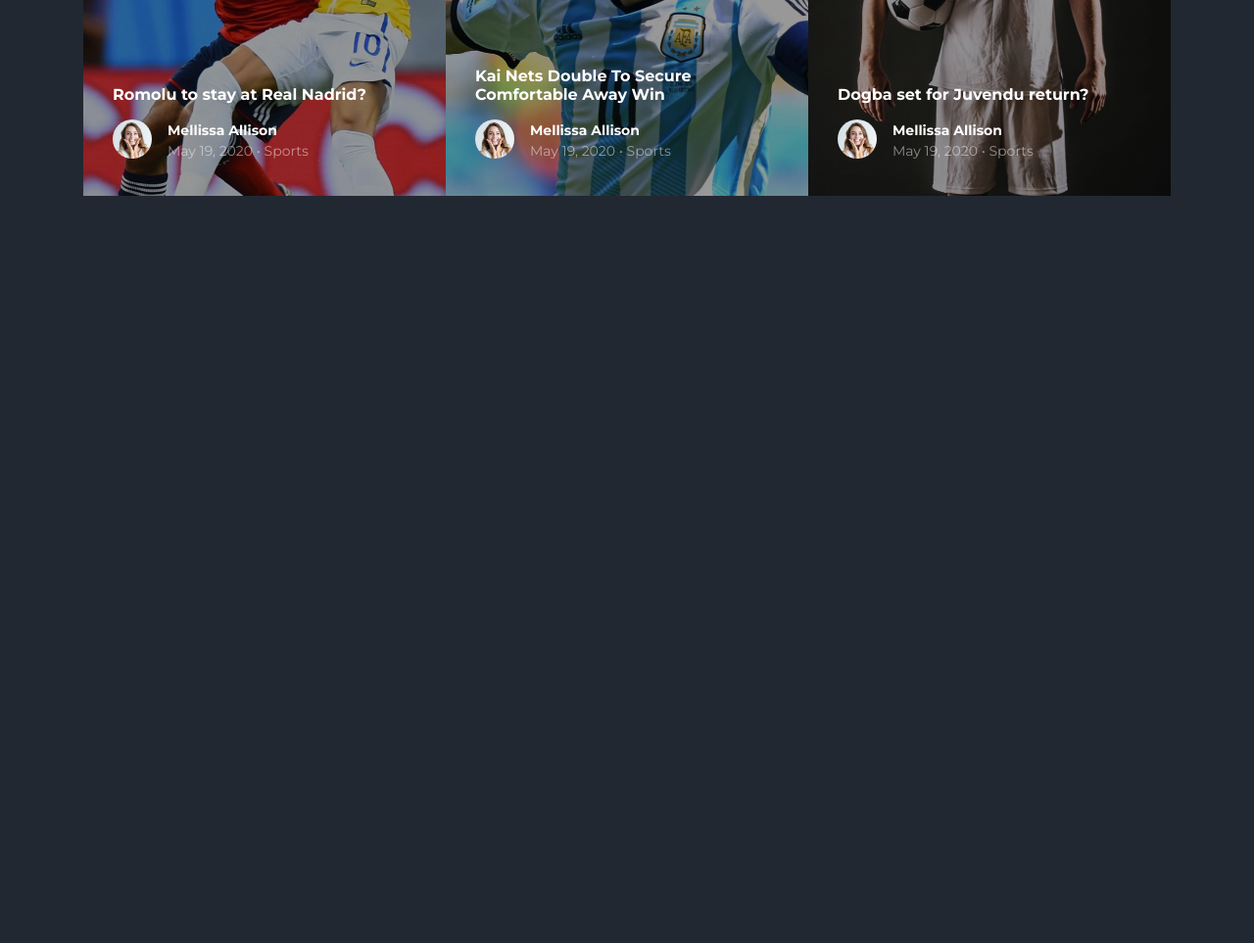
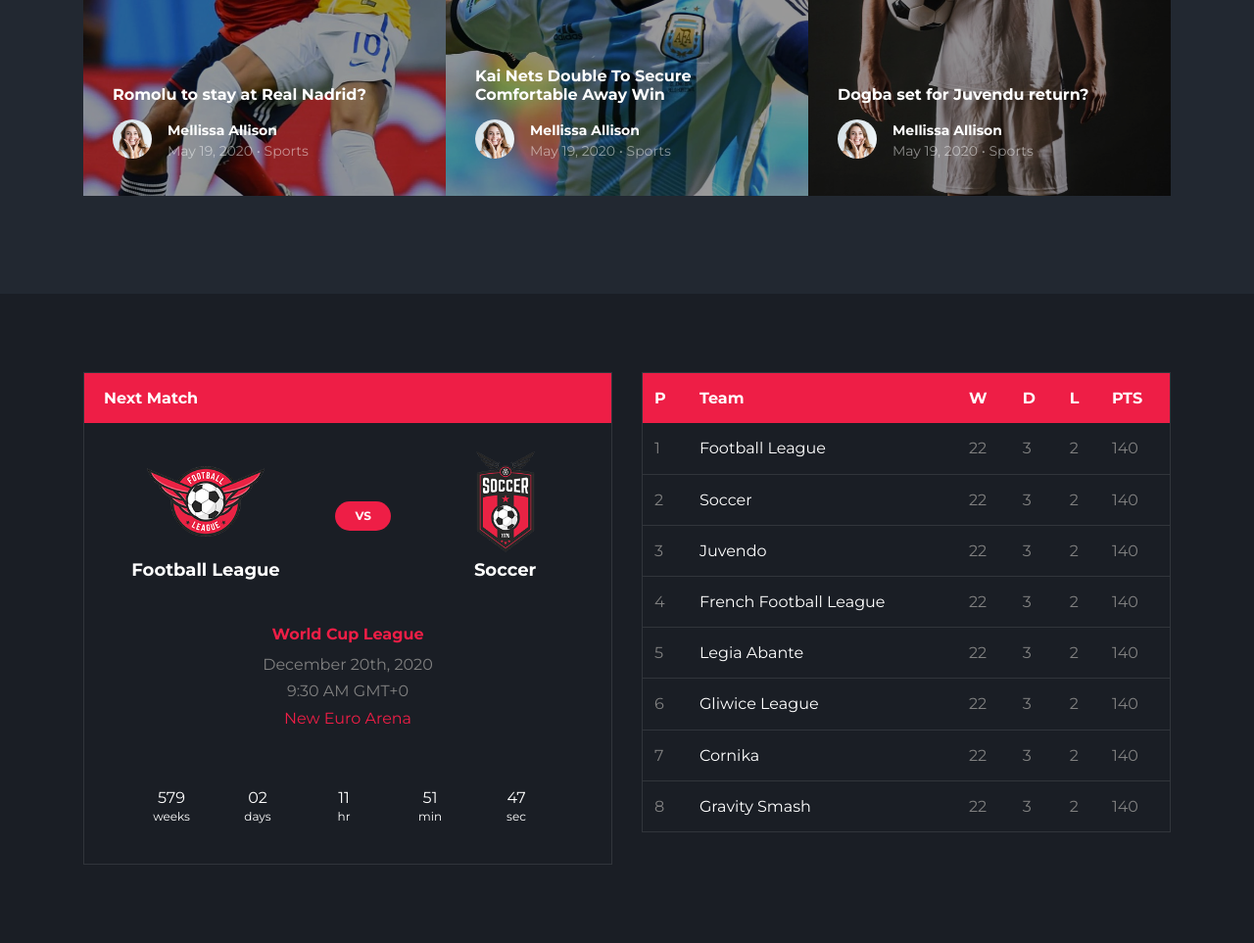
Before and after one commit to 042TechToGoodUse/DestinySoccerAcademy-Frontend, a plain HTML site: page index.html in a window 1280 px wide. Shown: the part 1469-2432 px from the top of the page at 98% size. Before the commit the page ends 1769 px from the top, so only its background shows below. Drawn offline with Linux system fonts and the light colour scheme; files whose address does not match are found by name.

Commit message:
adding site section div
adding site section showing likely matches/ academy table

```diff
--- a/index.html
+++ b/index.html
@@ -212,7 +212,133 @@
           </div>
 
         </div>
+    </div>
+
+    <div class="site-section bg-dark">
+      <div class="container">
+        <div class="row">
+          <div class="col-lg-6">
+            <div class="widget-next-match">
+              <div class="widget-title">
+                <h3>Next Match</h3>
+              </div>
+              <div class="widget-body mb-3">
+                <div class="widget-vs">
+                  <div class="d-flex align-items-center justify-content-around justify-content-between w-100">
+                    <div class="team-1 text-center">
+                      <img src="images/logo_1.png" alt="Image">
+                      <h3>Football League</h3>
+                    </div>
+                    <div>
+                      <span class="vs"><span>VS</span></span>
+                    </div>
+                    <div class="team-2 text-center">
+                      <img src="images/logo_2.png" alt="Image">
+                      <h3>Soccer</h3>
+                    </div>
+                  </div>
+                </div>
+              </div>
+
+              <div class="text-center widget-vs-contents mb-4">
+                <h4>World Cup League</h4>
+                <p class="mb-5">
+                  <span class="d-block">December 20th, 2020</span>
+                  <span class="d-block">9:30 AM GMT+0</span>
+                  <strong class="text-primary">New Euro Arena</strong>
+                </p>
+
+                <div id="date-countdown2" class="pb-1"></div>
+              </div>
+            </div>
+          </div>
+          <div class="col-lg-6">
+
+            <div class="widget-next-match">
+              <table class="table custom-table">
+                <thead>
+                  <tr>
+                    <th>P</th>
+                    <th>Team</th>
+                    <th>W</th>
+                    <th>D</th>
+                    <th>L</th>
+                    <th>PTS</th>
+                  </tr>
+                </thead>
+                <tbody>
+                  <tr>
+                    <td>1</td>
+                    <td><strong class="text-white">Football League</strong></td>
+                    <td>22</td>
+                    <td>3</td>
+                    <td>2</td>
+                    <td>140</td>
+                  </tr>
+                  <tr>
+                    <td>2</td>
+                    <td><strong class="text-white">Soccer</strong></td>
+                    <td>22</td>
+                    <td>3</td>
+                    <td>2</td>
+                    <td>140</td>
+                  </tr>
+                  <tr>
+                    <td>3</td>
+                    <td><strong class="text-white">Juvendo</strong></td>
+                    <td>22</td>
+                    <td>3</td>
+                    <td>2</td>
+                    <td>140</td>
+                  </tr>
+                  <tr>
+                    <td>4</td>
+                    <td><strong class="text-white">French Football League</strong></td>
+                    <td>22</td>
+                    <td>3</td>
+                    <td>2</td>
+                    <td>140</td>
+                  </tr>
+                  <tr>
+                    <td>5</td>
+                    <td><strong class="text-white">Legia Abante</strong></td>
+                    <td>22</td>
+                    <td>3</td>
+                    <td>2</td>
+                    <td>140</td>
+                  </tr>
+                  <tr>
+                    <td>6</td>
+                    <td><strong class="text-white">Gliwice League</strong></td>
+                    <td>22</td>
+                    <td>3</td>
+                    <td>2</td>
+                    <td>140</td>
+                  </tr>
+                  <tr>
+                    <td>7</td>
+                    <td><strong class="text-white">Cornika</strong></td>
+                    <td>22</td>
+                    <td>3</td>
+                    <td>2</td>
+                    <td>140</td>
+                  </tr>
+                  <tr>
+                    <td>8</td>
+                    <td><strong class="text-white">Gravity Smash</strong></td>
+                    <td>22</td>
+                    <td>3</td>
+                    <td>2</td>
+                    <td>140</td>
+                  </tr>
+                </tbody>
+              </table>
+            </div>
+
+          </div>
+        </div>
       </div>
+    </div> <!-- .site-section -->
     <!-- .site-wrap -->
 
     <script src="js/jquery-3.3.1.min.js"></script>
```
